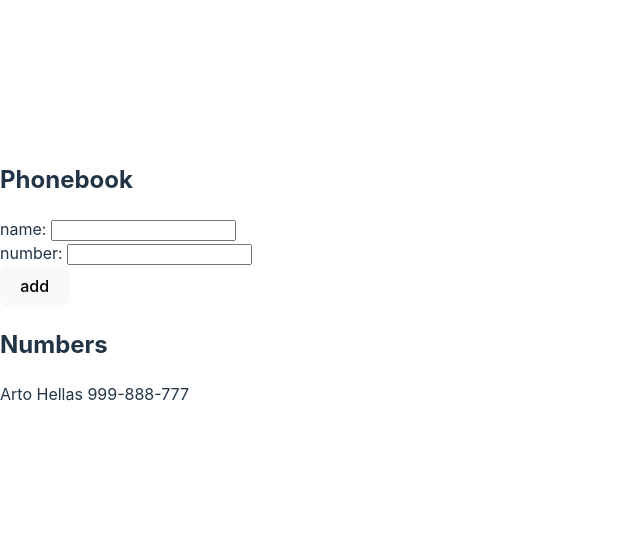
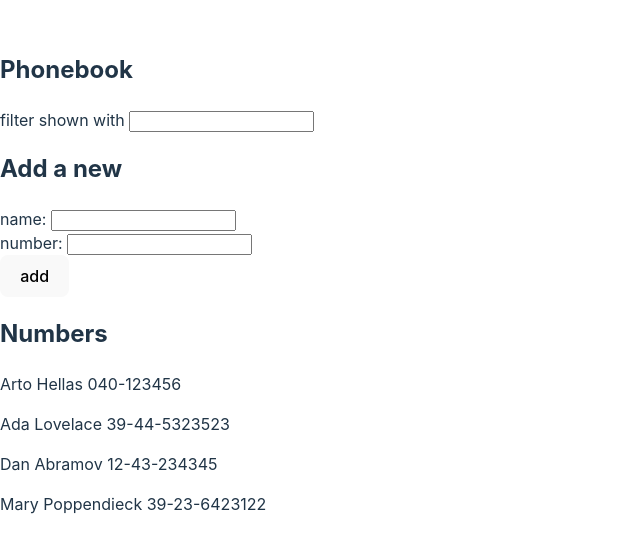
Before and after one commit to lililok/FullStackOpen, a React (Vite) app in the folder part2/phonebook/: page / in a window 1280 px wide. Shown: the part 118-670 px from the top of the page, without its empty margins (0-640 px from the left). Built offline with nearby package versions, Linux system fonts and the light colour scheme.

Commit message:
2.9 complete

```diff
--- a/part2/phonebook/src/App.jsx
+++ b/part2/phonebook/src/App.jsx
@@ -2,13 +2,21 @@
 
 const App = () => {
   const [persons, setPersons] = useState([
-    { name: 'Arto Hellas',
-      number: '999-888-777'
-     }
+    { name: 'Arto Hellas', number: '040-123456', id: 1 },
+    { name: 'Ada Lovelace', number: '39-44-5323523', id: 2 },
+    { name: 'Dan Abramov', number: '12-43-234345', id: 3 },
+    { name: 'Mary Poppendieck', number: '39-23-6423122', id: 4 }
   ])
 
   const [newNumber, setNewNumber] = useState('')
   const [newName, setNewName] = useState('')
+  const [newFilter, setNewFilter] = useState('')
+
+  const personsToShow = newFilter
+  ? persons.filter(person =>
+    person.name.toLowerCase().includes(newFilter.toLowerCase())
+  )
+  : persons;
 
   const addPerson = (event) => {
     event.preventDefault()
@@ -36,6 +44,11 @@
     setNewNumber(event.target.value)
   }
 
+  const handleFilterChange = (event) => {
+    event.preventDefault()
+    setNewFilter(event.target.value)
+  }
+
   const Display = ({person}) => {
     return (
       <p>{person.name} {person.number}</p>
@@ -45,13 +58,15 @@
   return (
     <div>
       <h2>Phonebook</h2>
+      <div>filter shown with <input value={newFilter} onChange={handleFilterChange}/></div>
+      <h2>Add a new</h2>
       <form onSubmit={addPerson}>
         <div>name: <input value={newName} onChange={handleNameChange}/></div>
         <div>number: <input value={newNumber} onChange={handleNumberChange}/></div>
         <div><button type="submit">add</button></div>
       </form>
       <h2>Numbers</h2>
-      {persons.map(person => <Display key={person.name} person={person} />)}
+      {personsToShow.map(person => <Display key={person.name} person={person} />)}
     </div>
   )
 }
```
